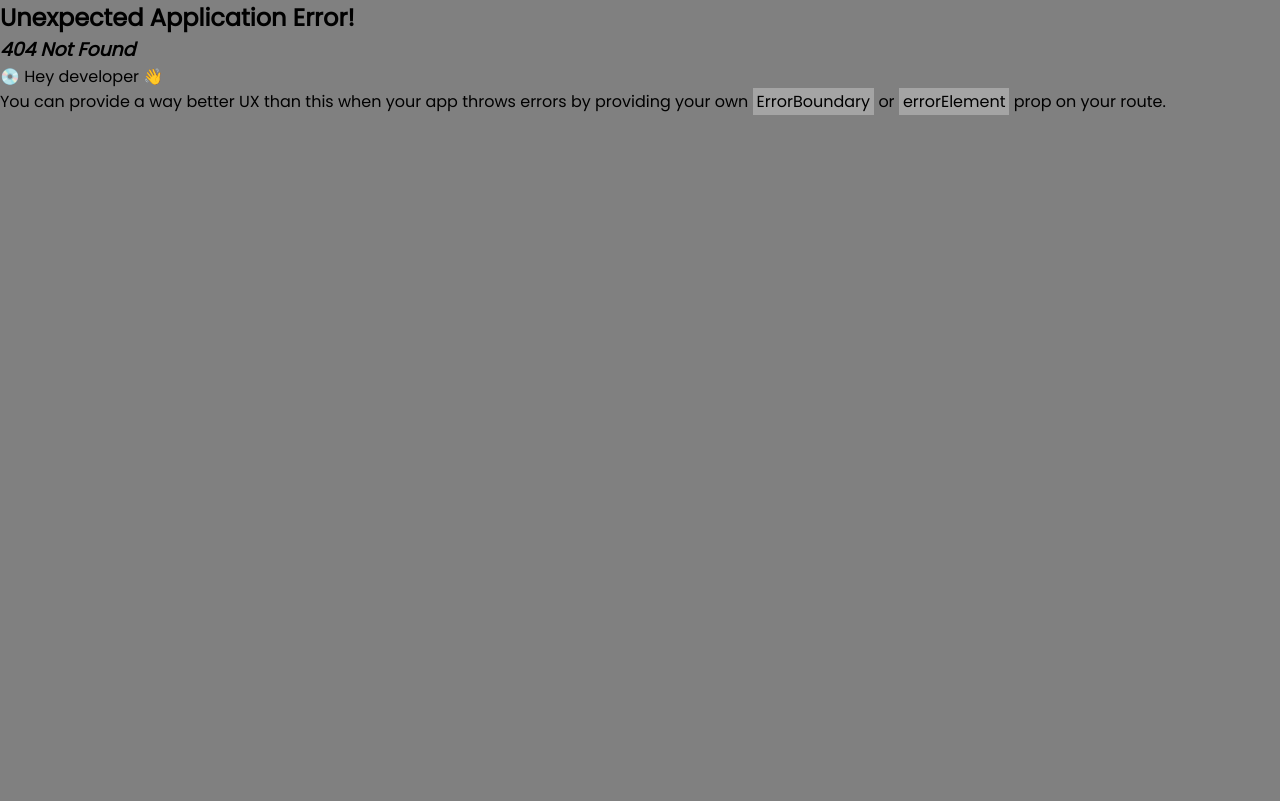
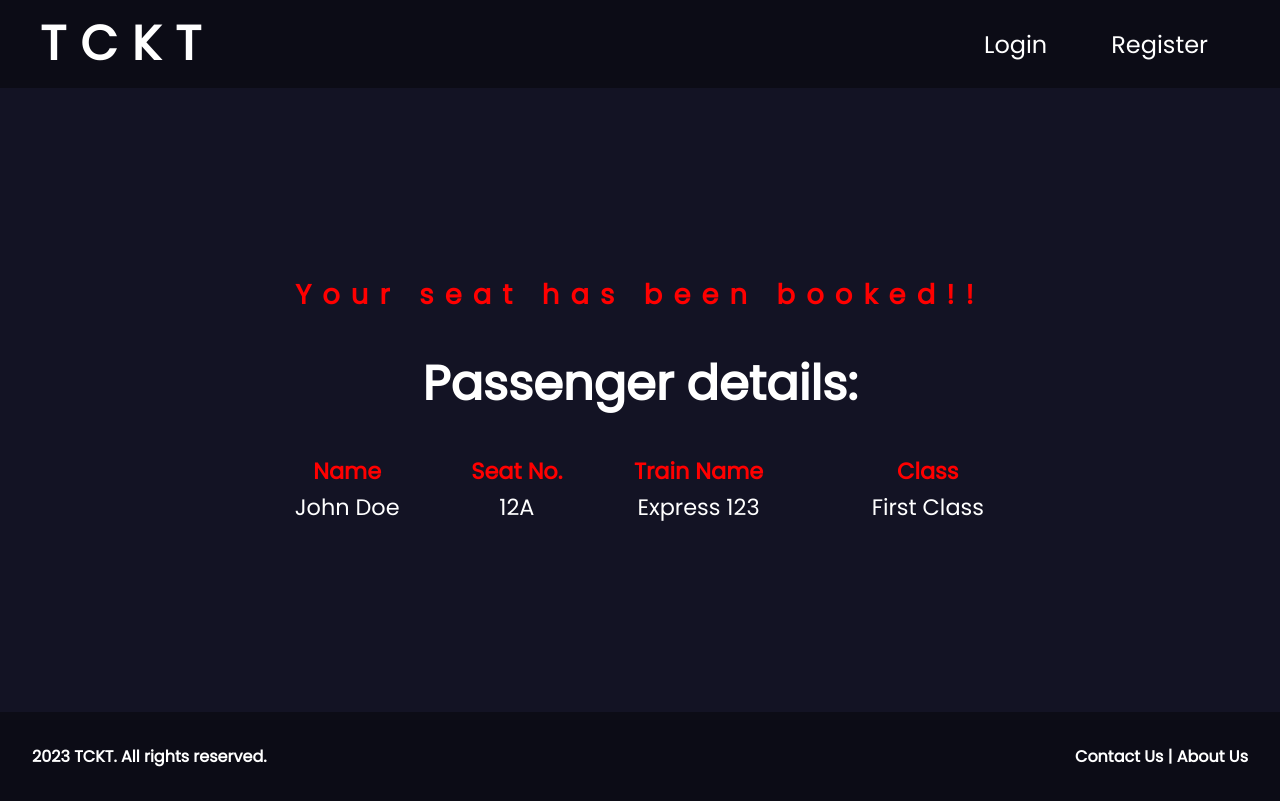
Before and after one commit to kaunfused/train, a React (Vite) app: page /ticket in a window 1280 px wide. Before the commit this address had no page. Built offline with nearby package versions, Linux system fonts and the light colour scheme.

Commit message:
transactions and ticket page added along with changes to navbar

```diff
--- a/index.html
+++ b/index.html
@@ -3,7 +3,7 @@
   <head>
     <meta charset="UTF-8" />
     <meta name="viewport" content="width=device-width, initial-scale=1.0" />
-    <title>TRCK</title>
+    <title>TCKT - Travel solo</title>
     <link rel="preconnect" href="https://fonts.googleapis.com" />
     <link rel="preconnect" href="https://fonts.gstatic.com" crossorigin />
     <link
--- a/src/components/Navbar.css
+++ b/src/components/Navbar.css
@@ -28,7 +28,7 @@ nav {
 ul {
   list-style: none;
   display: flex;
-  min-width: 14rem;
+  min-width: 18rem;
   font-size: 1.5rem;
   justify-content: space-around;
   align-items: center;
@@ -59,3 +59,22 @@ ul li:hover {
 .active {
   color: red;
 }
+
+::-webkit-scrollbar {
+  width: 0.3rem;
+}
+
+/* Track */
+::-webkit-scrollbar-track {
+  background: #f1f1f1;
+}
+
+/* Handle */
+::-webkit-scrollbar-thumb {
+  background: #888;
+}
+
+/* Handle on hover */
+::-webkit-scrollbar-thumb:hover {
+  background: #555;
+}
--- /dev/null
+++ b/src/components/Transaction.jsx
@@ -0,0 +1,5 @@
+function Trans() {
+  return <h1>transaction history</h1>;
+}
+
+export default Trans;
--- a/src/components/index.js
+++ b/src/components/index.js
@@ -4,3 +4,5 @@ export { default as Home } from "./home";
 export { default as Trains } from "./Trains";
 export { default as Booking } from "./Booking";
 export { default as Base } from "./Base";
+export { default as Transaction } from "./Transaction";
+export { default as Ticket } from "./tickets";
--- a/src/components/navbar.jsx
+++ b/src/components/navbar.jsx
@@ -28,6 +28,7 @@ const Navbar = () => {
           </li>
         </ul>
       ) : (
+        <ul>
           <li
             className="logout"
             onClick={() => {
@@ -37,6 +38,15 @@ const Navbar = () => {
           >
             Logout
           </li>
+          <li
+            className="logout"
+            onClick={() => {
+              nav("/transactions");
+            }}
+          >
+            Transactions
+          </li>
+        </ul>
       )}
     </nav>
   );
--- a/src/components/register.jsx
+++ b/src/components/register.jsx
@@ -80,7 +80,7 @@ function Register() {
           <form>
             <input
               type="text"
-              placeholder="UserName"
+              placeholder="User Name"
               name="username"
               autoComplete="off"
               onChange={handlechange}
@@ -121,7 +121,7 @@ function Register() {
 }
 
 const Container = styled.div`
-  height: 100vh;
+  height: 100dvh; ///
   /* width: 100vw; */
   display: flex;
   flex-direction: column;
--- /dev/null
+++ b/src/components/tickets.css
@@ -0,0 +1,30 @@
+* {
+  margin: 0;
+  padding: 0;
+  box-sizing: border-box;
+}
+
+section {
+  background-color: #131324;
+  color: white;
+  height: calc(100vh - 11rem);
+  display: flex;
+  justify-content: center;
+  align-items: center;
+  flex-direction: column;
+  gap: 2rem;
+}
+
+h1 {
+  font-size: 3rem;
+}
+
+h3 {
+  color: red;
+  font-size: 1.7rem;
+  letter-spacing: 0.7rem;
+}
+
+table {
+  font-size: 1.4rem;
+}
--- a/src/components/tickets.jsx
+++ b/src/components/tickets.jsx
@@ -1,5 +1,42 @@
-function Ticket(){
+import styled from "styled-components";
+import "./tickets.css";
 
+function Ticket() {
+  return (
+    <Wrapper>
+      <h3>Your seat has been booked!!</h3>
+      <h1>Passenger details:</h1>
+      <table>
+        <tr>
+          <th>Name</th>
+          <th>Seat No.</th>
+          <th>Train Name</th>
+          <th>Class</th>
+        </tr>
+        <tr>
+          <td>John Doe</td>
+          <td>12A</td>
+          <td>Express 123</td>
+          <td>First Class</td>
+        </tr>
+      </table>
+    </Wrapper>
+  );
 }
 
+const Wrapper = styled.section`
+  table {
+    min-width: 50rem;
+  }
+
+  th {
+    color: red;
+  }
+
+  td {
+    text-align: center;
+    padding: 0 1.5rem;
+  }
+`;
+
 export default Ticket;
```
Also changed, not shown: src/App.jsx (+12 -2 lines). Lines whose indentation alone changed are shown as unchanged.
